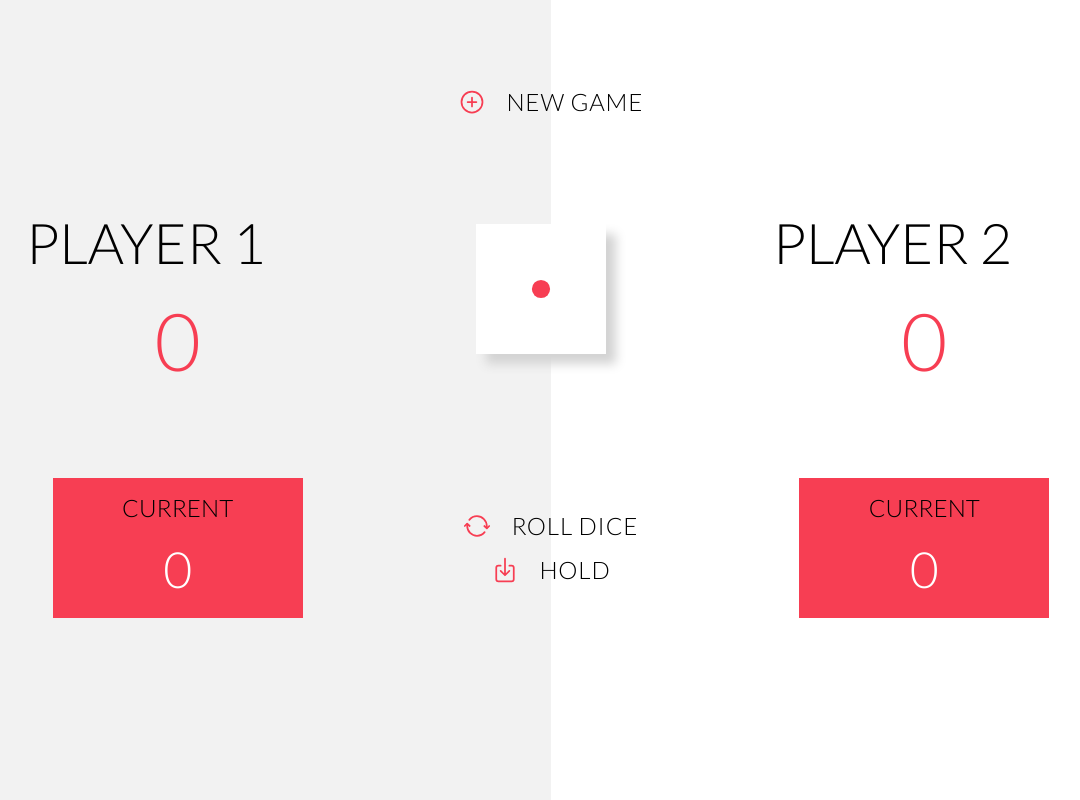
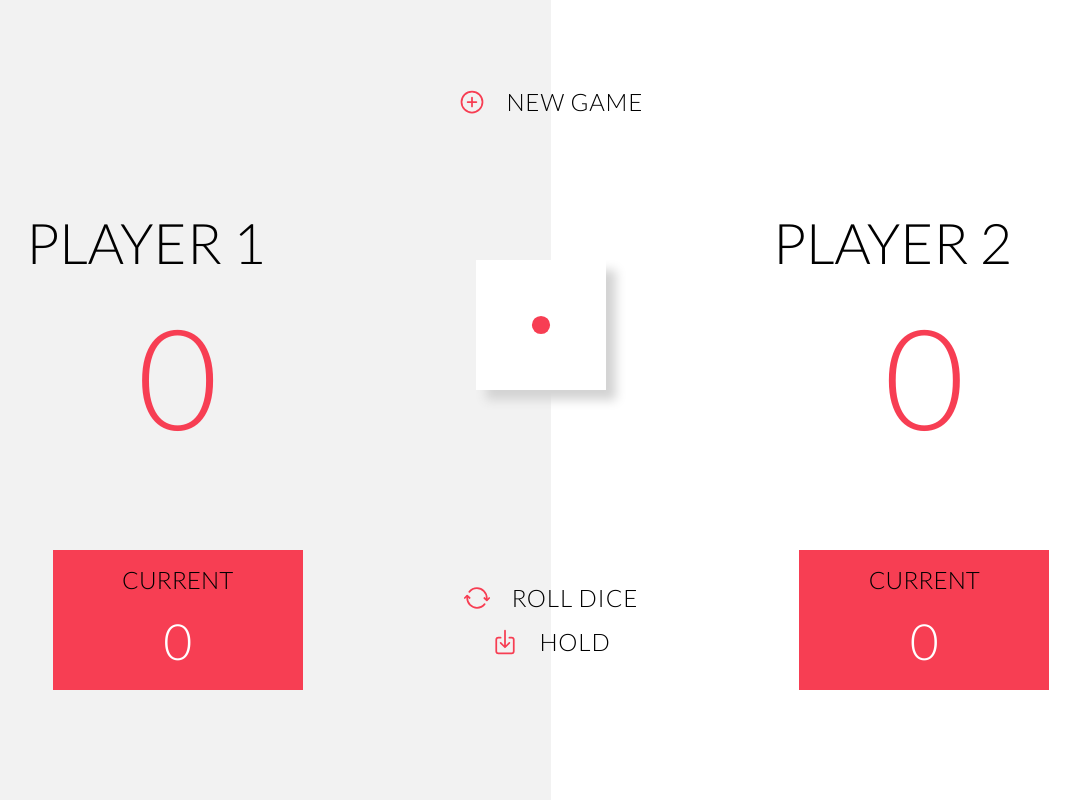
Before and after one commit to wa75019/React-diceGame, a React (Create React App) app: page /home in a window 1280 px wide. Shown: the whole page, without its empty margins (89-1169 px from the left). Built offline with nearby package versions, Linux system fonts and the light colour scheme; no server answers.

Commit message:
change in player.css

```diff
--- a/src/components/Player.css
+++ b/src/components/Player.css
@@ -5,6 +5,6 @@
 
     @media (min-width: 768px) {
         .score{
-            font-size: 140px i !important;
+            font-size: 140px !important;
         }
     }
```
